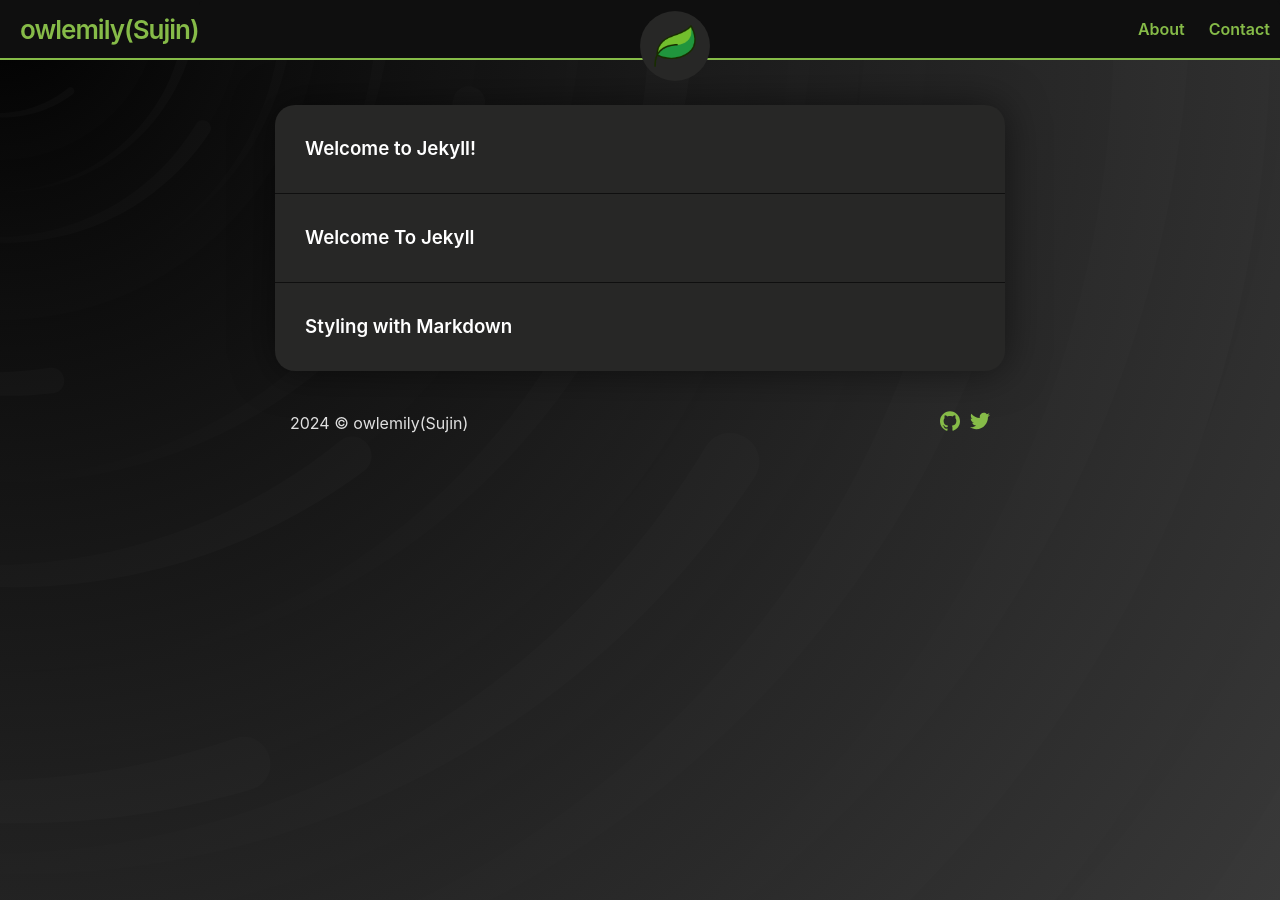
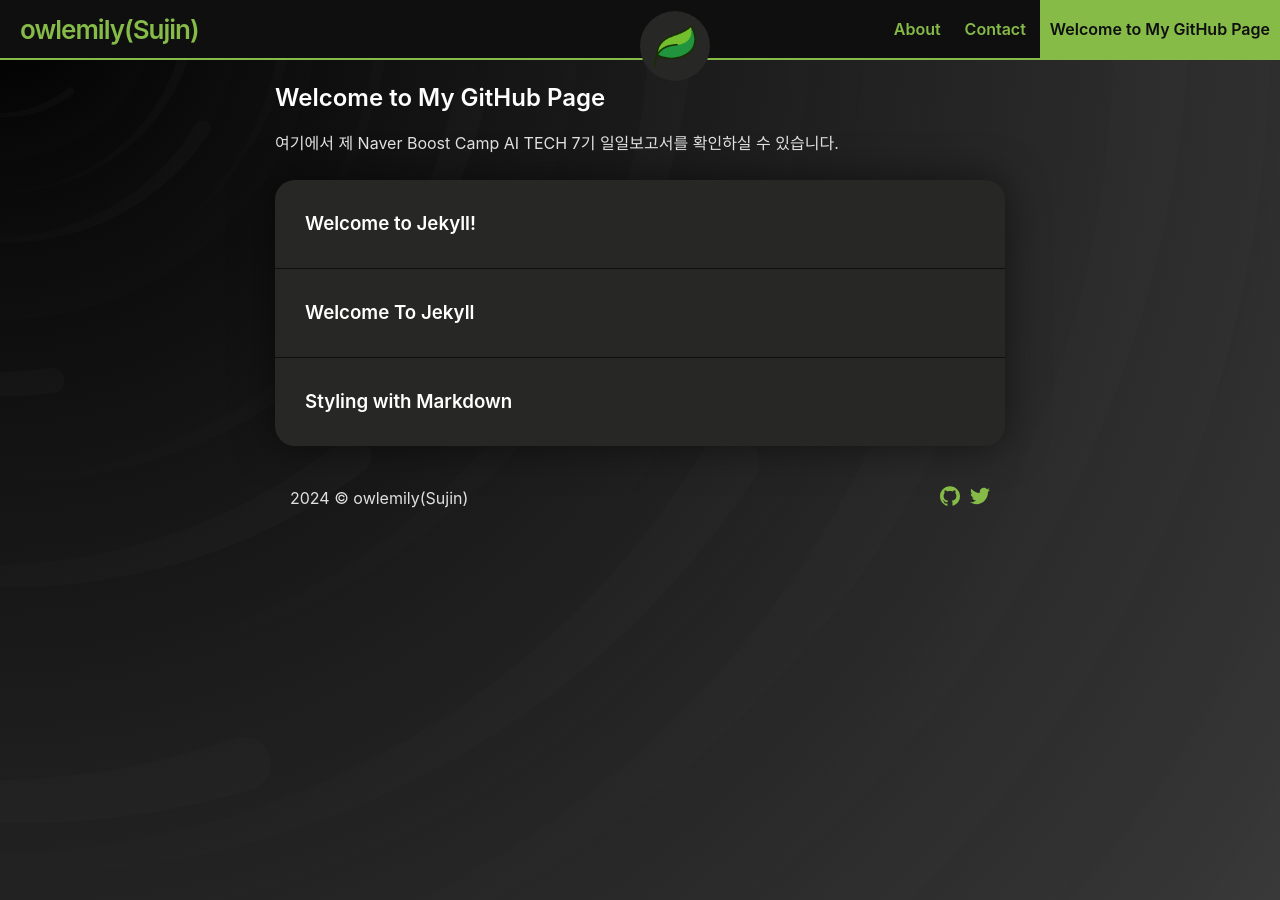
Before and after one commit to owlemily/owlemily.github.io, a Jekyll site: the page built from index.md, in a window 1280 px wide. Built offline with Jekyll 4.4.1, drawn with Linux system fonts in a browser that asks for light colours; our own code applies the rules of GitHub Pages for plain Markdown files.

Commit message:
Update index.md

```diff
--- a/index.md
+++ b/index.md
@@ -1,3 +1,5 @@
 ---
 layout: home
 ---
+## Welcome to My GitHub Page
+여기에서 제 Naver Boost Camp AI TECH 7기 일일보고서를 확인하실 수 있습니다.
```
